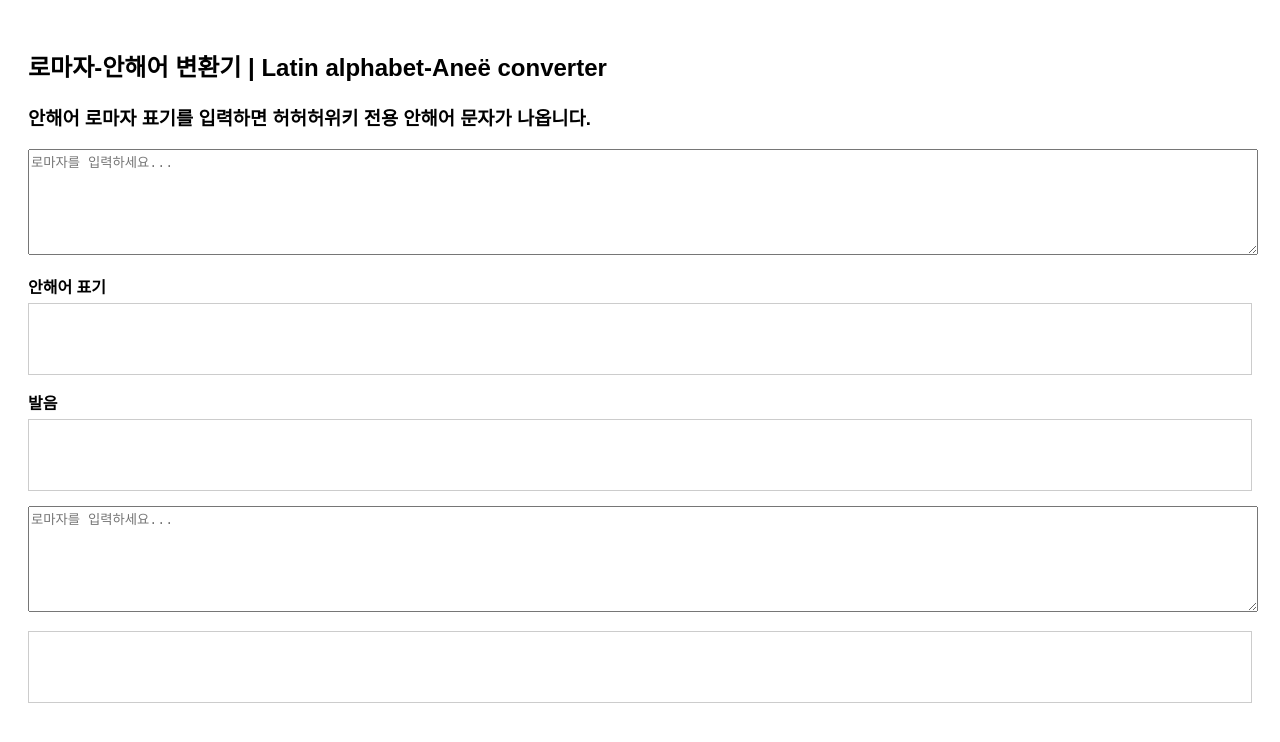
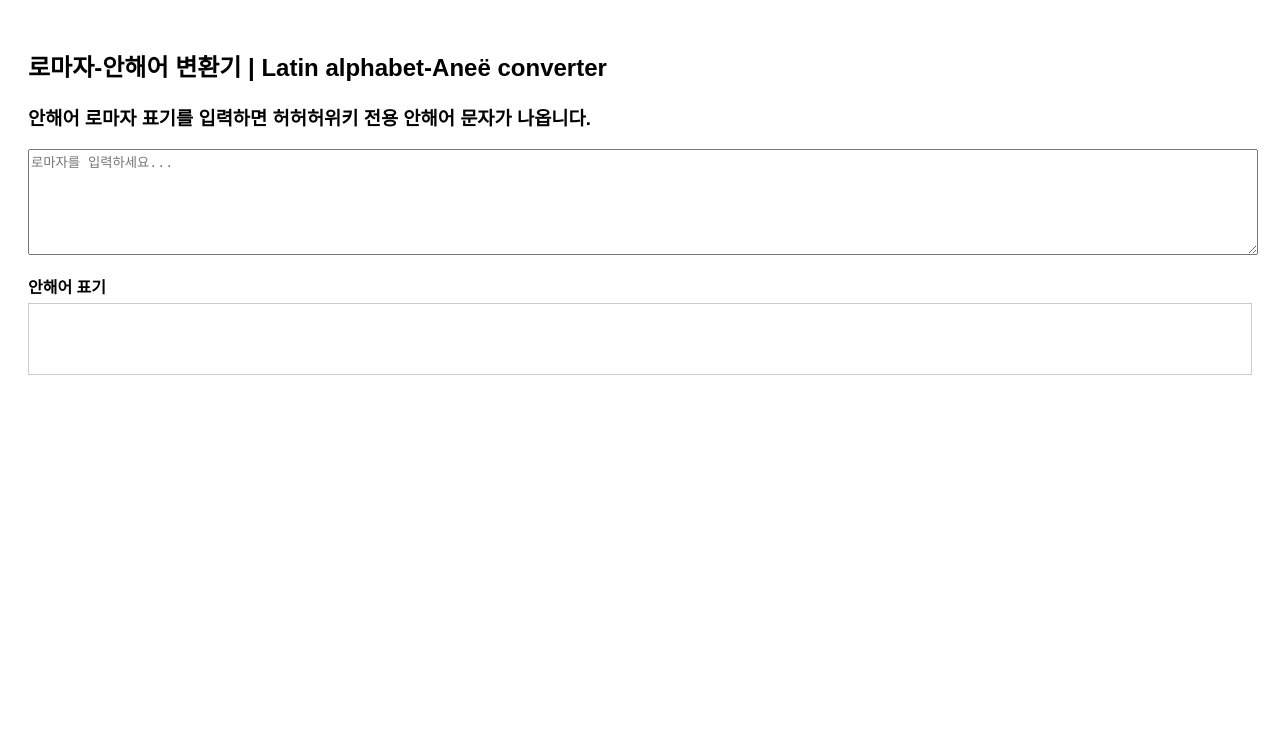
Before and after one commit to 9a8s7d6f/9a8s7d6f.github.io, a plain HTML site: page index.html in a window 1280 px wide. Drawn offline with Linux system fonts and the light colour scheme.

Commit message:
Update index.html

```diff
--- a/index.html
+++ b/index.html
@@ -39,13 +39,6 @@
 <textarea id="input" placeholder="로마자를 입력하세요..."></textarea>
 
 <div class="label">안해어 표기</div>
-<div class="output" id="output"></div>
-
-<div class="label">발음</div>
-<div class="output" id="pronunciation"></div>
-
-<textarea id="input" placeholder="로마자를 입력하세요..."></textarea>
-
 <div class="output" id="output"></div>
 
 <script>
```
